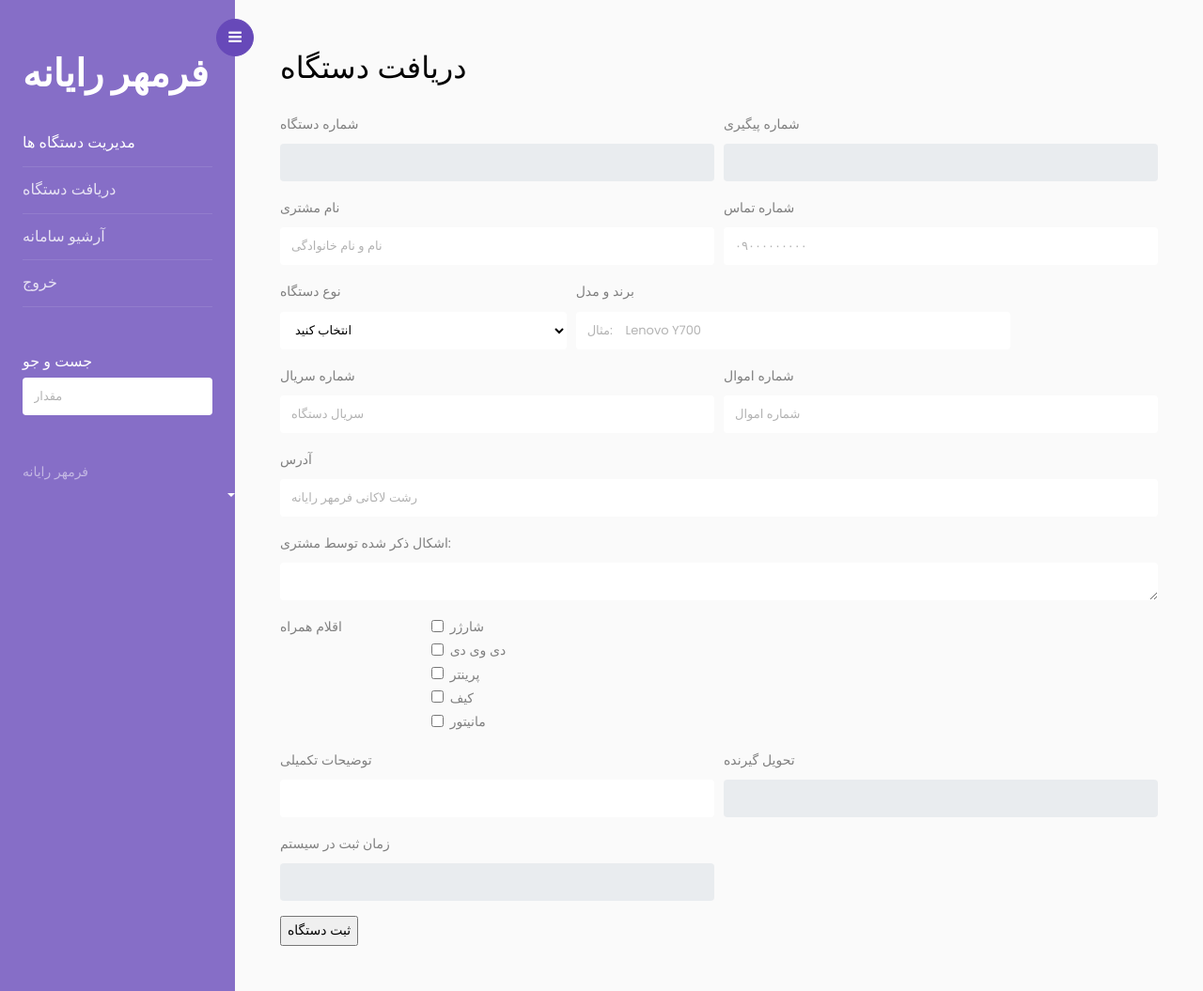
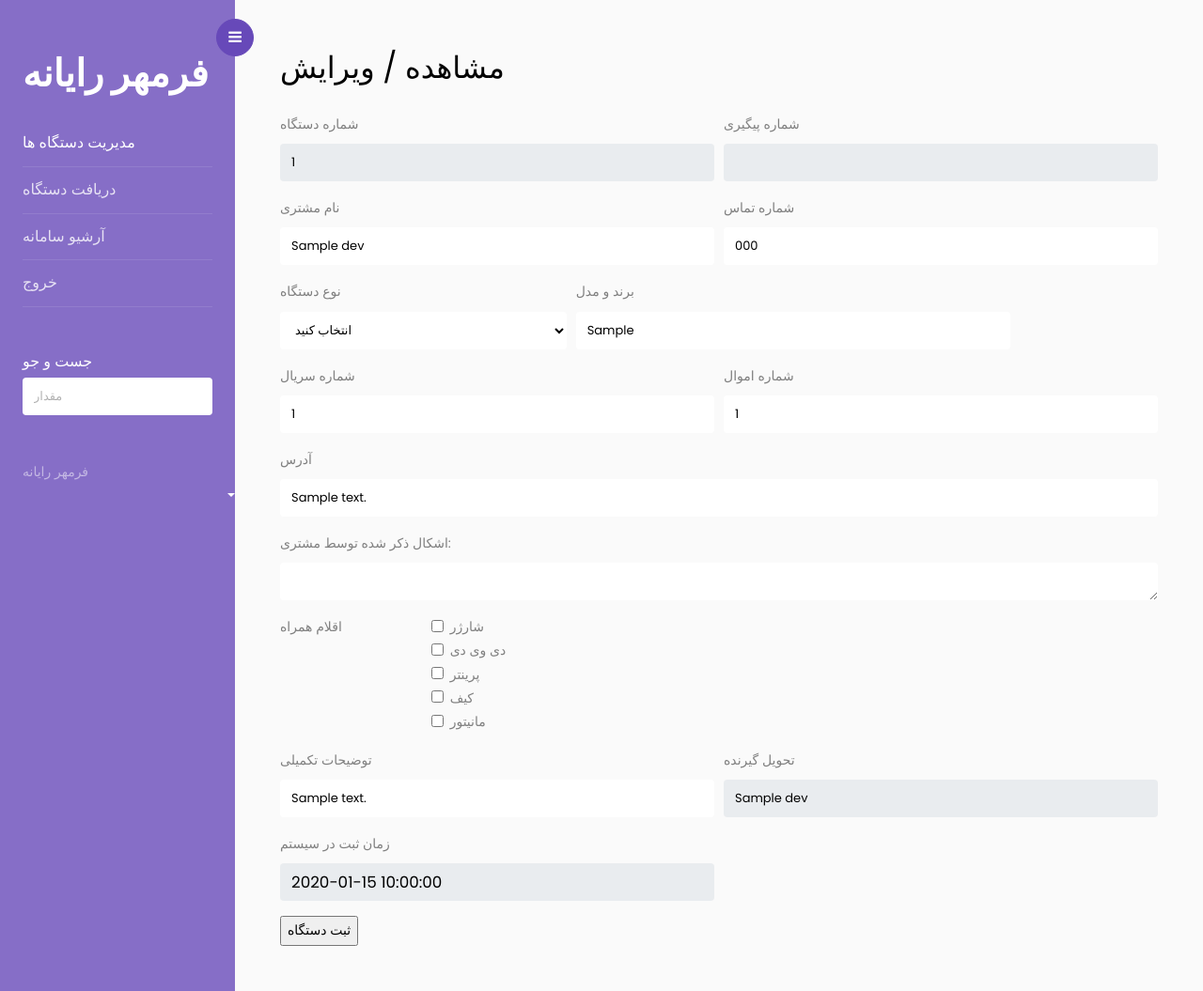
Before and after one commit to ramtinsafadoust/far-service, a Flask app: template templates/edit.html in a window 1280 px wide. Shown: the whole page at 94% size. Run offline with Flask 2, Linux system fonts and the light colour scheme; the template is opened without the code that fills it: most values are stand-ins (such as "Sample title", 1, 10 or a date in 2020); some libraries are stand-ins or nearby versions.

Commit message:
Get Value By Ajax Done

```diff
--- a/app.py
+++ b/app.py
@@ -127,14 +127,61 @@ def listtostrint(s):
     # return string
     return str1
 
-@app.route('/edit')
+@app.route('/edit',methods=['POST','GET'])
 def edit():
     if not current_user.is_authenticated:
         return redirect(url_for('.login'))
+    if request.method=='POST':
+        id=request.form["idd"]
+        print(id)
+        dev =devices.query.filter_by(_id=id).first()
+        #fname=dev.customer_name
 
 
-    return render_template('edit.html')
+    return render_template('edit.html',dev=dev)
 
+
+@app.route('/edited',methods=['POST','GET'])
+def edited():
+    if request.method=="POST":
+
+        #print(request.form.getlist("accessories"))
+        id=request.form["id"]
+        accs=(listtostrint(request.form.getlist("accessories")))
+        #temp=request.form["customer_phone"]
+        tracking_number=random.randint(1000000,9999999)
+        customer_name=request.form["customer_name"]
+        customer_phone=request.form["customer_phone"]
+        device_type=request.form["device_type"]
+        device_model=request.form["device_model"]
+        serial_number=request.form["serial_number"]
+        property_number=request.form["property_number"]
+        address=request.form["address"]
+        problem=request.form["problem"]
+        accesories=accs
+        other_text=request.form["other_text"]
+        giver_name=request.form["giver_name"]
+        situation=0
+        deliverd=0
+        in_time=jdatetime.datetime.now().strftime("%a, %d %b %Y %H:%M:%S")
+
+
+        dev =devices.query.filter_by(_id=id).first()
+        dev.tracking_number=tracking_number
+        dev.customer_name=customer_name
+        dev.customer_phone=customer_phone
+        dev.device_type=device_type
+        dev.device_model=device_model
+        dev.serial_number=serial_number
+        dev.property_number=property_number
+        dev.address=address
+        dev.problem=problem
+        dev.accesories=accesories
+        dev.other_text= other_text
+        dev.in_time=in_time
+        session.commit()
+
+    return redirect(url_for('/'))
 
 
 
--- a/templates/edit.html
+++ b/templates/edit.html
@@ -60,14 +60,14 @@
 	      </div>
     	</nav>
         <!-- Page Content  -->
-      <div id="content" class="p-4 p-md-5 pt-5">
+      <div id="content"  class="p-4 p-md-5 pt-5">
 
-        <h2 class="mb-4">دریافت دستگاه</h2>
-        <form action="#" method="POST">
+        <h2 class="mb-4" dir="rtl">مشاهده / ویرایش</h2>
+        <form action="/edited" method="POST">
 			<div class="form-row">
 			  <div class="form-group col-md-6">
 				<label for="inputEmail4">شماره دستگاه</label>
-				<input type="text" class="form-control" id="id" name="id" placeholder="" readonly>
+				<input type="text" class="form-control" id="id" name="id" placeholder="" readonly value="{{dev._id}}">
 			  </div>
 			  <div class="form-group col-md-6">
 				<label for="inputPassword4">شماره پیگیری</label>
@@ -76,11 +76,11 @@
 
 			  <div class="form-group col-md-6">
 				<label for="inputEmail4">نام مشتری</label>
-				<input type="text" class="form-control" id="customer_name" name="customer_name" placeholder="نام و نام خانوادگی" >
+				<input type="text" class="form-control" id="customer_name" name="customer_name" value="{{dev.customer_name}}" >
 			  </div>
 			  <div class="form-group col-md-6">
 				<label for="inputPassword4">شماره تماس</label>
-				<input type="number" class="form-control" id="customer_phone" name="customer_phone" placeholder="۰۹۰۰۰۰۰۰۰۰۰" >
+				<input type="number" class="form-control" id="customer_phone" name="customer_phone" value="{{dev.customer_phone}}" >
 			  </div>
 
 			  <div class="form-group col-md-4">
@@ -97,26 +97,26 @@
 			  </div>
 			  <div class="form-group col-md-6">
 				<label for="inputPassword4">برند و مدل</label>
-				<input type="text" class="form-control" id="device_model" name="device_model" placeholder="مثال:    Lenovo Y700" >
+				<input type="text" class="form-control" id="device_model" name="device_model" value="{{dev.device_model}}" >
 			  </div>
 			  <div class="form-group col-md-6">
 				<label for="inputPassword4">شماره سریال</label>
-				<input type="text" class="form-control" id="serial_number" name="serial_number" placeholder="سریال دستگاه" >
+				<input type="text" class="form-control" id="serial_number" name="serial_number" value="{{dev.serial_number}}"  >
 			  </div>
 			  <div class="form-group col-md-6">
 				<label for="inputPassword4">شماره اموال</label>
-				<input type="text" class="form-control" id="property_number" name="property_number" placeholder="شماره اموال" >
+				<input type="text" class="form-control" id="property_number" name="property_number" value="{{dev.property_number}}" >
 			  </div>
 			</div>
 			<div class="form-group">
 			  <label for="inputAddress">آدرس</label>
-			  <input type="text" class="form-control" id="address" name="address" placeholder="رشت لاکانی فرمهر رایانه">
+			  <input type="text" class="form-control" id="address" name="address" value="{{dev.address}}">
 			</div>
 
 
 			<div class="form-group">
 				<label for="comment">اشکال ذکر شده توسط مشتری:</label>
-				<textarea class="form-control" rows="5" id="problem" name="problem"></textarea>
+				<textarea class="form-control" rows="5" id="problem" name="problem"  value="{{dev.problem}}"></textarea>
 			  </div>
 
 			  <div class="form-group row">
@@ -158,20 +158,20 @@
 			<div class="form-row">
 			  <div class="form-group col-md-6">
 				<label for="inputCity">توضیحات تکمیلی</label>
-				<input type="text" class="form-control" id="other_text" name="other_text">
+				<input type="text" class="form-control" id="other_text" name="other_text"  value="{{dev.other_text}}">
 
 			  </div>
 
 
 			  <div class="form-group col-md-6">
 				<label for="inputPassword4">تحویل گیرنده</label>
-				<input type="text" class="form-control" id="giver_name" name="giver_name" value='' readonly >
+				<input type="text" class="form-control" id="giver_name" name="giver_name"  readonly  value="{{dev.giver_name}}">
 			  </div>
 
 
 			  <div class="form-group col-md-6">
 				<label for="inputPassword4">زمان ثبت در سیستم</label>
-				<input style="font-size: larger;" type="text" class="form-control" id="in_time" name="in_time" readonly value=''>
+				<input style="font-size: larger;" type="text" class="form-control" id="in_time" name="in_time" readonly   value="{{dev.in_time}}">
 			  </div>
 
 
```
Also changed, not shown: templates/index.html (+49 -3 lines), static/ajax/package-lock.json (added).
